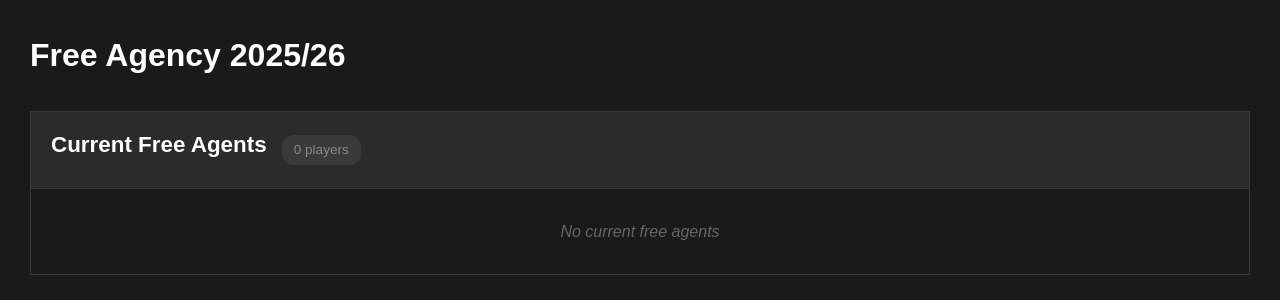
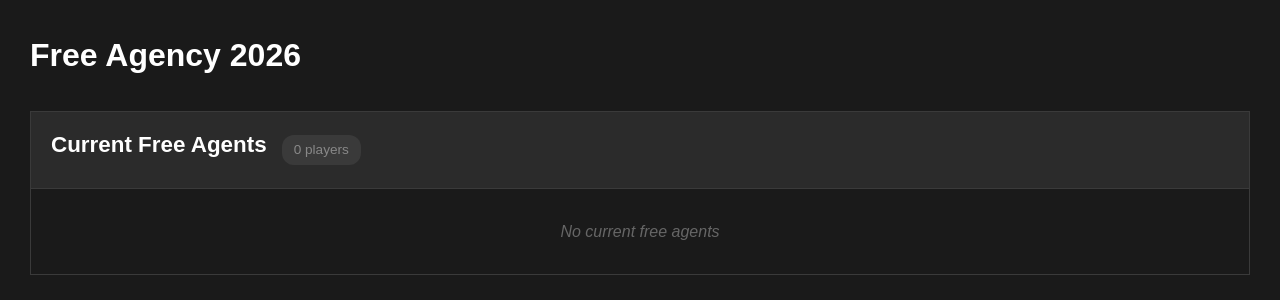
Before and after one commit to FelisbertoSilva/Hardwood-Hoops, a Flask app: page /free-agency in a window 1280 px wide. Shown: the part 231-531 px from the top of the page. Run offline with Flask 3, Linux system fonts and the light colour scheme; data that the repository does not hold is empty.

Commit message:
Update Free Agency year from 2025/26 to 2026 in title

```diff
--- a/templates/free_agency.html
+++ b/templates/free_agency.html
@@ -221,7 +221,7 @@
 {% block content %}
 
 <div class="page-header">
-    <h1 class="page-title">Free Agency 2025/26</h1>
+    <h1 class="page-title">Free Agency 2026</h1>
 </div>
 
 <!-- CURRENT FREE AGENTS -->
```
